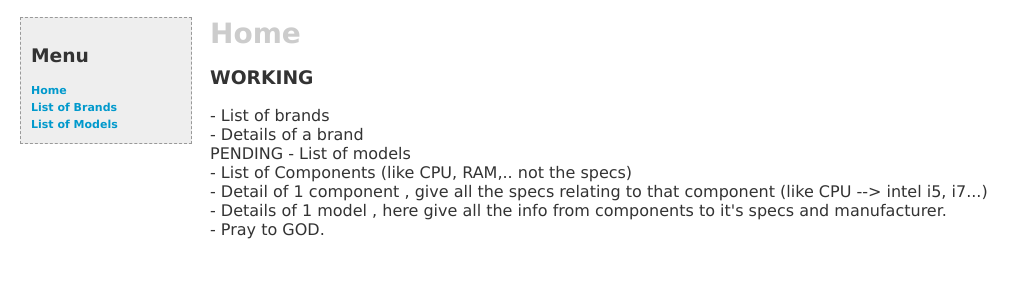
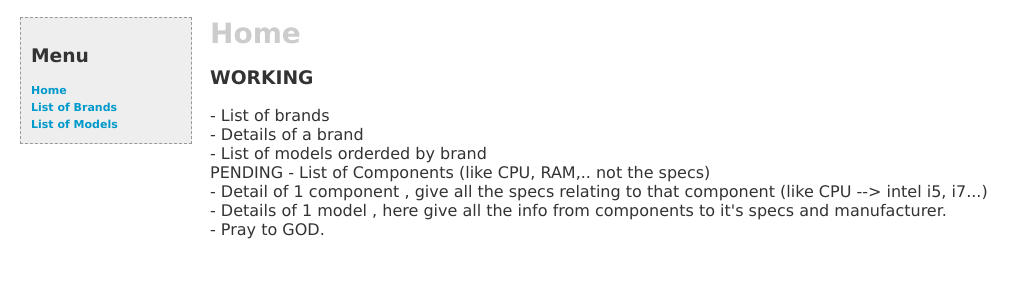
Before and after one commit to eduardmiro/notebookcompare, a Django app: page / in a window 1280 px wide. Shown: the part 83-383 px from the top of the page, without its empty margins (0-1030 px from the left). Run offline with Django 3.2, Linux system fonts and the light colour scheme.

Commit message:
minorchanges

```diff
--- a/notebookcompare/notebookapp/templates/mainpage.html
+++ b/notebookcompare/notebookapp/templates/mainpage.html
@@ -6,11 +6,11 @@
  <h3>WORKING</h3>
 	- List of brands</br>
 	- Details of a brand</br>
-
+	- List of models orderded by brand</br>
 
  </h3>PENDING</h3>
 
-	- List of models</br>
+
 
 	- List of Components (like CPU, RAM,.. not the specs)</br>
 	- Detail of 1 component , give all the specs relating to that component  (like CPU --> intel i5, i7...)</br>
```
